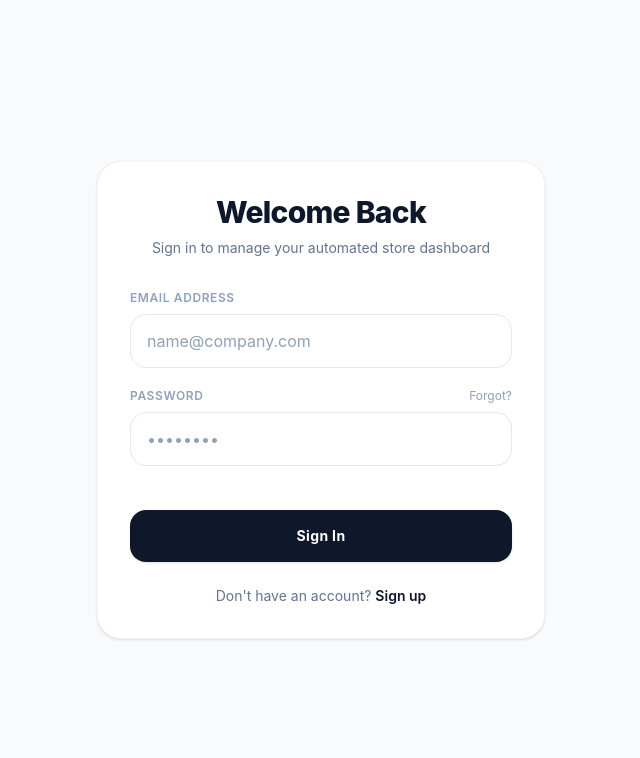
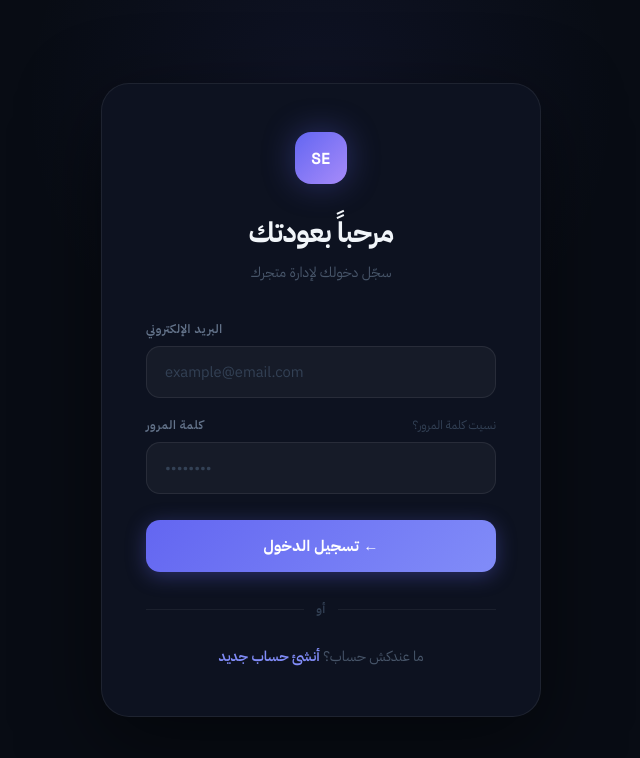
Before and after one commit to 11elvn/saas-edge, a React app in the folder frontend/: page /login in a window 1280 px wide. Shown: the top 758 px of the page, without its empty margins (319-959 px from the left). Built offline with nearby package versions, Linux system fonts and the light colour scheme; the HTML template or start-up script is replaced by a standard one.

Commit message:
fix store security and improve theme slug handling

```diff
--- a/frontend/src/App.jsx
+++ b/frontend/src/App.jsx
@@ -1,34 +1,44 @@
+// ============================================================
+// 📁 App.jsx
+// ✦ إضافة ProtectedRoute على كل صفحة تحتاج token
+// ============================================================
 import { BrowserRouter, Routes, Route, Navigate } from "react-router-dom";
 
-import Login from "./pages/Login";
-import Register from "./pages/Register";
-import Dashboard from "./pages/Dashboard";
-import PublicStore from "./pages/PublicStore";
+import Login          from "./pages/Login";
+import Register       from "./pages/Register";
+import Dashboard      from "./pages/Dashboard";
+import PublicStore    from "./pages/PublicStore";
 import ProductDetails from "./pages/ProductDetails";
 import OrdersManagement from "./pages/OrdersManagement";
-import Theme from "./pages/Theme"; // 🆕 استيراد صفحة الإعدادات الجديدة
+import Theme          from "./pages/Theme";
+
+// ✦ المكون الجديد — يحمي الصفحات اللي تحتاج token
+import ProtectedRoute from "./components/ProtectedRoute";
 
 function App() {
   return (
     <BrowserRouter>
       <Routes>
-        {/* التوجيه التلقائي للصفحة الرئيسية إلى تسجيل الدخول */}
+        {/* التوجيه التلقائي */}
         <Route path="/" element={<Navigate to="/login" />} />
 
-        {/* مسارات لوحة التحكم والتاجر */}
-        <Route path="/login" element={<Login />} />
+        {/* ✦ صفحات عامة — لا تحتاج token */}
+        <Route path="/login"    element={<Login />} />
         <Route path="/register" element={<Register />} />
-        <Route path="/dashboard" element={<Dashboard />} />
 
-        {/* مسار إعدادات المتجر الجديد */}
-        <Route path="/theme" element={<Theme />} />
-        {/* المسار لجدول إدارة الطلبات الكامل بالأزرار الأربعة */}
-        <Route path="/dashboard/orders" element={<OrdersManagement />} />
+        {/* ✦ صفحات محمية — تحتاج token */}
+        <Route path="/dashboard" element={
+          <ProtectedRoute><Dashboard /></ProtectedRoute>
+        } />
+        <Route path="/theme" element={
+          <ProtectedRoute><Theme /></ProtectedRoute>
+        } />
+        <Route path="/dashboard/orders" element={
+          <ProtectedRoute><OrdersManagement /></ProtectedRoute>
+        } />
 
-        {/* 🔄 التعديل 01: رابط المتجر العمومي للزبائن رجع بالـ :slug الاحترافي */}
-        <Route path="/store/:slug" element={<PublicStore />} />
-
-        {/* 🔄 التعديل 02: مسار تفاصيل المنتج حتا هو حدثناه ليعتمد على الـ :slug نتاع المتجر */}
+        {/* ✦ صفحات عامة للزبائن — لا تحتاج token */}
+        <Route path="/store/:slug"                    element={<PublicStore />} />
         <Route path="/store/:slug/product/:productId" element={<ProductDetails />} />
       </Routes>
     </BrowserRouter>
--- a/frontend/src/pages/Login.jsx
+++ b/frontend/src/pages/Login.jsx
@@ -1,139 +1,334 @@
+// ============================================================
+// 📁 Login.jsx — تصميم داكن احترافي
+// ============================================================
 import { useState } from "react";
 import { useNavigate } from "react-router-dom";
 
 function Login() {
   const navigate = useNavigate();
-
-  const [email, setEmail] = useState("");
-  const [password, setPassword] = useState("");
-
-  // حالة التحميل لمنع الضغط المتكرر وتأمين الطلب
+  const [email,     setEmail]     = useState("");
+  const [password,  setPassword]  = useState("");
   const [isLoading, setIsLoading] = useState(false);
+  const [error,     setError]     = useState("");
 
   const handleLogin = async () => {
-    if (isLoading) return; // منع إرسال طلب تكراري إذا كان الأول قيد المعالجة
-
+    if (isLoading) return;
+    setError("");
     setIsLoading(true);
 
     try {
       const response = await fetch(
         `${import.meta.env.VITE_API_URL}/api/users/login`,
         {
-          method: "POST",
-          headers: {
-            "Content-Type": "application/json",
-          },
-          body: JSON.stringify({
-            email,
-            password,
-          }),
+          method:  "POST",
+          headers: { "Content-Type": "application/json" },
+          body:    JSON.stringify({ email, password }),
         }
       );
 
       const data = await response.json();
 
-      alert(data.message);
-
       if (response.ok) {
-        // حفظ التوكن في الـ localStorage لإثبات هوية المستخدم في الداشبورد
+        // ✦ نحفظ التوكن → ProtectedRoute سيسمح بالدخول
         localStorage.setItem("token", data.token);
         navigate("/dashboard");
+      } else {
+        // ✦ نعرض رسالة الخطأ من الباك-أند بدل alert
+        setError(data.message || "فشل تسجيل الدخول ❌");
       }
-
-    } catch (error) {
-      console.log(error);
-      alert("Server error ❌");
+    } catch {
+      setError("خطأ في الاتصال بالخادم ❌");
     } finally {
-      setIsLoading(false); // إعادة تفعيل الزر بعد انتهاء الاستجابة
+      setIsLoading(false);
     }
   };
 
   return (
-    <div className="min-h-screen flex items-center justify-center bg-slate-50 font-sans antialiased">
+    <>
+      <style>{`
+        @import url('https://fonts.googleapis.com/css2?family=IBM+Plex+Sans+Arabic:wght@400;500;600;700&family=Space+Mono:wght@700&display=swap');
 
-      {/* كارت تسجيل الدخول بتصميم مطابق تماماً لصفحة التسجيل */}
-      <div className="bg-white border border-slate-100 p-8 rounded-3xl shadow-sm w-full max-w-md mx-4">
+        .login-page {
+          font-family: 'IBM Plex Sans Arabic', sans-serif;
+          min-height: 100vh;
+          background: #080c14;
+          display: flex;
+          align-items: center;
+          justify-content: center;
+          padding: 20px;
+          position: relative;
+          overflow: hidden;
+        }
 
-        {/* العناوين */}
-        <div className="text-center mb-8">
-          <h1 className="text-3xl font-extrabold text-slate-900 tracking-tight mb-2">
-            Welcome Back
-          </h1>
-          <p className="text-sm text-slate-500">
-            Sign in to manage your automated store dashboard
-          </p>
+        /* دوائر توهج في الخلفية */
+        .login-page::before {
+          content: '';
+          position: absolute;
+          width: 600px; height: 600px;
+          background: radial-gradient(circle, rgba(99,102,241,0.08) 0%, transparent 70%);
+          top: -200px; left: 50%;
+          transform: translateX(-50%);
+          pointer-events: none;
+        }
+        .login-page::after {
+          content: '';
+          position: absolute;
+          width: 400px; height: 400px;
+          background: radial-gradient(circle, rgba(167,139,250,0.06) 0%, transparent 70%);
+          bottom: -100px; right: -100px;
+          pointer-events: none;
+        }
+
+        .login-card {
+          background: #0d1220;
+          border: 1px solid rgba(255,255,255,0.07);
+          border-radius: 28px;
+          padding: 48px 44px;
+          width: 100%;
+          max-width: 440px;
+          position: relative;
+          z-index: 1;
+          box-shadow: 0 24px 80px rgba(0,0,0,0.5);
+        }
+
+        .login-logo {
+          width: 52px; height: 52px;
+          background: linear-gradient(135deg, #6366f1, #a78bfa);
+          border-radius: 16px;
+          display: flex; align-items: center; justify-content: center;
+          font-family: 'Space Mono', monospace;
+          font-size: 1rem; font-weight: 700; color: #fff;
+          margin: 0 auto 28px;
+          box-shadow: 0 0 32px rgba(99,102,241,0.35);
+        }
+
+        .login-title {
+          font-size: 1.75rem;
+          font-weight: 700;
+          color: #f1f5f9;
+          text-align: center;
+          margin-bottom: 8px;
+          letter-spacing: -0.5px;
+        }
+
+        .login-sub {
+          font-size: 0.88rem;
+          color: #475569;
+          text-align: center;
+          margin-bottom: 36px;
+        }
+
+        .field-label {
+          display: block;
+          font-size: 0.75rem;
+          font-weight: 600;
+          color: #64748b;
+          text-transform: uppercase;
+          letter-spacing: 0.6px;
+          margin-bottom: 8px;
+        }
+
+        .field-wrap {
+          margin-bottom: 18px;
+        }
+
+        .login-input {
+          width: 100%;
+          background: rgba(255,255,255,0.04);
+          border: 1px solid rgba(255,255,255,0.08);
+          border-radius: 14px;
+          padding: 14px 18px;
+          color: #e2e8f0;
+          font-family: inherit;
+          font-size: 0.92rem;
+          outline: none;
+          transition: all 0.2s;
+        }
+        .login-input:focus {
+          border-color: #6366f1;
+          background: rgba(99,102,241,0.06);
+          box-shadow: 0 0 0 3px rgba(99,102,241,0.12);
+        }
+        .login-input::placeholder { color: #334155; }
+        .login-input:disabled { opacity: 0.5; cursor: not-allowed; }
+
+        .error-box {
+          background: rgba(239,68,68,0.08);
+          border: 1px solid rgba(239,68,68,0.2);
+          border-radius: 12px;
+          padding: 12px 16px;
+          color: #fca5a5;
+          font-size: 0.85rem;
+          margin-bottom: 20px;
+          display: flex;
+          align-items: center;
+          gap: 8px;
+        }
+
+        .login-btn {
+          width: 100%;
+          padding: 15px;
+          border-radius: 14px;
+          border: none;
+          font-family: inherit;
+          font-size: 0.95rem;
+          font-weight: 700;
+          cursor: pointer;
+          transition: all 0.2s;
+          margin-top: 8px;
+          letter-spacing: 0.3px;
+        }
+        .login-btn:not(:disabled) {
+          background: linear-gradient(135deg, #6366f1, #818cf8);
+          color: #fff;
+          box-shadow: 0 4px 20px rgba(99,102,241,0.35);
+        }
+        .login-btn:not(:disabled):hover {
+          transform: translateY(-1px);
+          box-shadow: 0 8px 28px rgba(99,102,241,0.45);
+        }
+        .login-btn:not(:disabled):active {
+          transform: translateY(0);
+        }
+        .login-btn:disabled {
+          background: rgba(255,255,255,0.06);
+          color: #475569;
+          cursor: not-allowed;
+        }
+
+        .divider {
+          display: flex;
+          align-items: center;
+          gap: 12px;
+          margin: 28px 0;
+        }
+        .divider-line {
+          flex: 1;
+          height: 1px;
+          background: rgba(255,255,255,0.06);
+        }
+        .divider-text {
+          font-size: 0.75rem;
+          color: #334155;
+          font-weight: 600;
+          text-transform: uppercase;
+          letter-spacing: 0.5px;
+        }
+
+        .register-link {
+          text-align: center;
+          font-size: 0.88rem;
+          color: #475569;
+        }
+        .register-link span {
+          color: #818cf8;
+          font-weight: 600;
+          cursor: pointer;
+          transition: color 0.2s;
+        }
+        .register-link span:hover { color: #a78bfa; }
+
+        .spinner {
+          display: inline-block;
+          width: 16px; height: 16px;
+          border: 2px solid rgba(255,255,255,0.2);
+          border-top-color: #fff;
+          border-radius: 50%;
+          animation: spin 0.7s linear infinite;
+          vertical-align: middle;
+          margin-left: 8px;
+        }
+        @keyframes spin { to { transform: rotate(360deg); } }
+
+        .forgot {
+          font-size: 0.75rem;
+          color: #334155;
+          cursor: pointer;
+          transition: color 0.2s;
+          float: left;
+        }
+        .forgot:hover { color: #818cf8; }
+      `}</style>
+
+      <div className="login-page">
+        <div className="login-card">
+
+          {/* لوغو */}
+          <div className="login-logo">SE</div>
+
+          {/* عنوان */}
+          <h1 className="login-title">مرحباً بعودتك</h1>
+          <p className="login-sub">سجّل دخولك لإدارة متجرك</p>
+
+          {/* رسالة خطأ */}
+          {error && (
+            <div className="error-box">
+              <span>⚠️</span>
+              <span>{error}</span>
             </div>
+          )}
 
-        {/* حقول الإدخال */}
-        <div className="space-y-5">
-          <div>
-            <label className="block text-xs font-semibold uppercase tracking-wider text-slate-400 mb-2">
-              Email Address
-            </label>
+          {/* حقل الإيميل */}
+          <div className="field-wrap">
+            <label className="field-label">البريد الإلكتروني</label>
             <input
-              className="w-full px-4 py-3.5 border border-slate-200 rounded-2xl text-slate-800 placeholder-slate-400 focus:outline-none focus:border-slate-900 focus:ring-1 focus:ring-slate-900 transition-all"
+              className="login-input"
               type="email"
-              placeholder="name@company.com"
+              placeholder="example@email.com"
+              value={email}
               disabled={isLoading}
-              onChange={(e) => setEmail(e.target.value)}
+              onChange={e => setEmail(e.target.value)}
+              onKeyDown={e => e.key === "Enter" && handleLogin()}
             />
           </div>
 
-          <div>
-            <div className="flex justify-between items-center mb-2">
-              <label className="block text-xs font-semibold uppercase tracking-wider text-slate-400">
-                Password
-              </label>
-              {/* خيار إضافي للمستقبل إذا أردت تفعيل نسيت كلمة المرور */}
-              <span className="text-xs text-slate-400 hover:text-slate-900 cursor-pointer transition-colors">
-                Forgot?
-              </span>
+          {/* حقل الباسورد */}
+          <div className="field-wrap">
+            <div style={{ display: "flex", justifyContent: "space-between", alignItems: "center", marginBottom: "8px" }}>
+              <label className="field-label" style={{ margin: 0 }}>كلمة المرور</label>
+              <span className="forgot">نسيت كلمة المرور؟</span>
             </div>
             <input
-              className="w-full px-4 py-3.5 border border-slate-200 rounded-2xl text-slate-800 placeholder-slate-400 focus:outline-none focus:border-slate-900 focus:ring-1 focus:ring-slate-900 transition-all"
+              className="login-input"
               type="password"
               placeholder="••••••••"
+              value={password}
               disabled={isLoading}
-              onChange={(e) => setPassword(e.target.value)}
+              onChange={e => setPassword(e.target.value)}
+              onKeyDown={e => e.key === "Enter" && handleLogin()}
             />
           </div>
 
-          {/* زر تسجيل الدخول المحمي تفاعلياً */}
+          {/* زر الدخول */}
           <button
+            className="login-btn"
             onClick={handleLogin}
             disabled={isLoading}
-            className={`w-full py-4 rounded-2xl font-bold tracking-wide text-sm transition-all duration-200 mt-6 ${
-              isLoading
-                ? "bg-slate-200 text-slate-400 cursor-not-allowed select-none"
-                : "bg-slate-900 text-white hover:bg-slate-800 active:scale-[0.99] shadow-sm"
-            }`}
           >
             {isLoading ? (
-              <span className="flex items-center justify-center gap-2">
-                Signing in... ⏳
-              </span>
+              <>جاري تسجيل الدخول <span className="spinner" /></>
             ) : (
-              "Sign In"
+              "تسجيل الدخول ←"
             )}
           </button>
+
+          {/* رابط التسجيل */}
+          <div className="divider">
+            <div className="divider-line" />
+            <span className="divider-text">أو</span>
+            <div className="divider-line" />
           </div>
 
-        {/* رابط الانتقال لصفحة إنشاء حساب */}
-        <div className="text-center mt-6">
-          <p className="text-sm text-slate-500">
-            Don't have an account?{" "}
-            <span
-              onClick={() => !isLoading && navigate("/register")}
-              className={`font-semibold cursor-pointer text-slate-900 hover:underline ${isLoading && "opacity-50 cursor-not-allowed"}`}
-            >
-              Sign up
+          <div className="register-link">
+            ما عندكش حساب؟{" "}
+            <span onClick={() => !isLoading && navigate("/register")}>
+              أنشئ حساب جديد
             </span>
-          </p>
           </div>
 
         </div>
-
       </div>
+    </>
   );
 }
 
```
Also changed, not shown: frontend/src/components/rotectedRoute.jsx (added, +21 -0 lines). Lines whose indentation alone changed are shown as unchanged.
